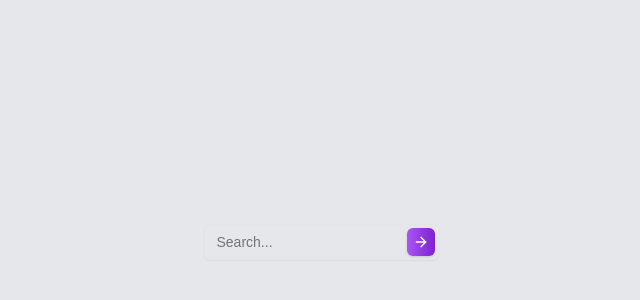
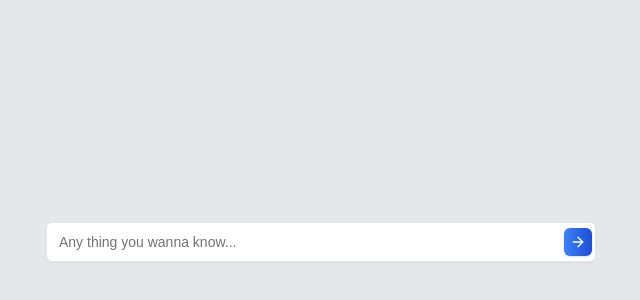
Before and after one commit to INFSCI-Project/search-engine-ui, a Next.js app in the folder search-engine-app/: page / in a window 1280 px wide. Shown: the part 158-458 px from the top of the page, without its empty margins (319-959 px from the left). Built offline with nearby package versions, Linux system fonts and the light colour scheme.

Commit message:
Created: Search Bar component

```diff
--- a/search-engine-app/src/app/page.tsx
+++ b/search-engine-app/src/app/page.tsx
@@ -1,4 +1,5 @@
 "use client";
+import SearchBar from "@/components/search/SearchBar";
 import { Button } from "@/components/ui/button";
 import { Input } from "@/components/ui/input";
 import { ArrowRight } from "lucide-react";
@@ -6,24 +7,8 @@ import { ArrowRight } from "lucide-react";
 const Home = () => {
   return (
     <div className="flex items-center justify-center h-screen">
-      <div className="flex flex-col">
-        {/* Search Bar */}
-        <div className="relative">
-          <Input
-            type="search"
-            placeholder="Search..."
-            className="pr-10"
-            onChange={(e) => console.log(e.target.value)}
-          />
-          <Button
-            type="submit"
-            size="sm"
-            className="absolute right-1 top-1/2 -translate-y-1/2 h-7 w-7 p-0 bg-gradient-to-r from-purple-500 to-purple-700 hover:from-purple-600 hover:to-purple-800 text-white"
-          >
-            <ArrowRight className="h-4 w-4" />
-            <span className="sr-only">Search</span>
-          </Button>
-        </div>
+      <div className="flex flex-col w-[550px]">
+        <SearchBar />
       </div>
     </div>
   );
--- /dev/null
+++ b/search-engine-app/src/components/search/SearchBar.tsx
@@ -0,0 +1,26 @@
+import { ArrowRight } from "lucide-react";
+import { Button } from "../ui/button";
+import { Input } from "../ui/input";
+
+const SearchBar = () => {
+  return (
+    <div className="relative w-full">
+      <Input
+        type="search"
+        placeholder="Any thing you wanna know..."
+        className="pr-10 bg-white h-10"
+        onChange={(e) => console.log(e.target.value)}
+      />
+      <Button
+        type="submit"
+        size="sm"
+        className="absolute right-1 top-1/2 -translate-y-1/2 h-7 w-7 p-0 bg-gradient-to-r from-blue-500 to-blue-700 hover:from-blue-600 hover:to-blue-800 text-white transition-all duration-300 ease-in-out"
+      >
+        <ArrowRight className="h-4 w-4" />
+        <span className="sr-only">Search</span>
+      </Button>
+    </div>
+  );
+};
+
+export default SearchBar;
```
